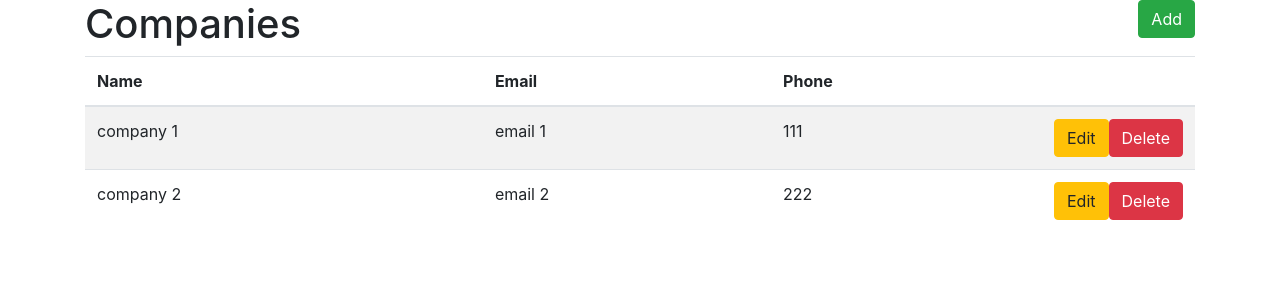
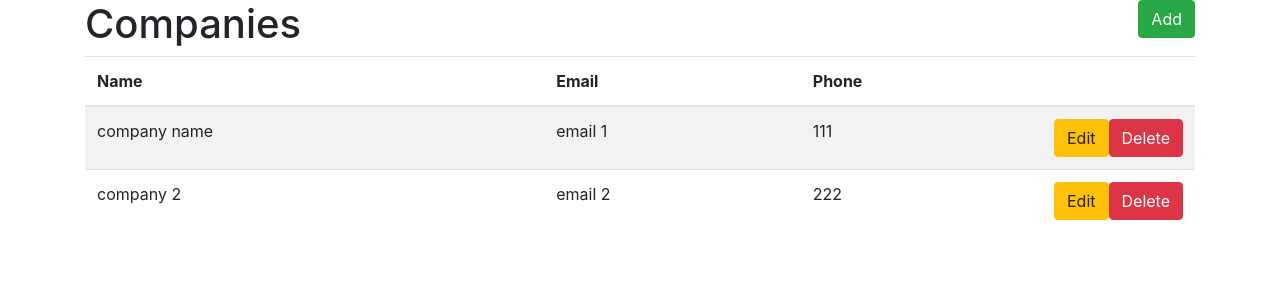
Before and after one commit to SSWConsulting/Angular-Superpowers-Mar-2021, an Angular app: page / in a window 1280 px wide. Shown: the top 300 px of the page. Built offline with nearby package versions, Linux system fonts and the light colour scheme.

Commit message:
Add company service

```diff
--- a/src/app/company/company-list/company-list.component.ts
+++ b/src/app/company/company-list/company-list.component.ts
@@ -1,5 +1,6 @@
 import { Component, OnInit } from '@angular/core';
 import { Company } from '../company';
+import { CompanyService } from '../company.service';
 
 @Component({
   selector: 'fbc-company-list',
@@ -9,16 +10,13 @@ import { Company } from '../company';
 export class CompanyListComponent implements OnInit {
   companies: Company[];
 
-  constructor() { }
+  constructor(private companyService: CompanyService) { }
 
   ngOnInit(): void {
     this.getCompanies();
   }
 
   getCompanies(): void {
-    this.companies = [
-      { name: 'company 1', email: 'email 1', phone: 111 },
-      { name: 'company 2', email: 'email 2', phone: 222 },
-    ];
+    this.companies = this.companyService.getCompanies();
   }
 }
--- /dev/null
+++ b/src/app/company/company.service.ts
@@ -0,0 +1,17 @@
+import { Injectable } from '@angular/core';
+import { Company } from './company';
+
+@Injectable({
+  providedIn: 'root'
+})
+export class CompanyService {
+
+  constructor() { }
+
+  public getCompanies(): Company[] {
+    return [
+      { name: 'company name', email: 'email 1', phone: 111 },
+      { name: 'company 2', email: 'email 2', phone: 222 },
+    ];
+  }
+}
```
